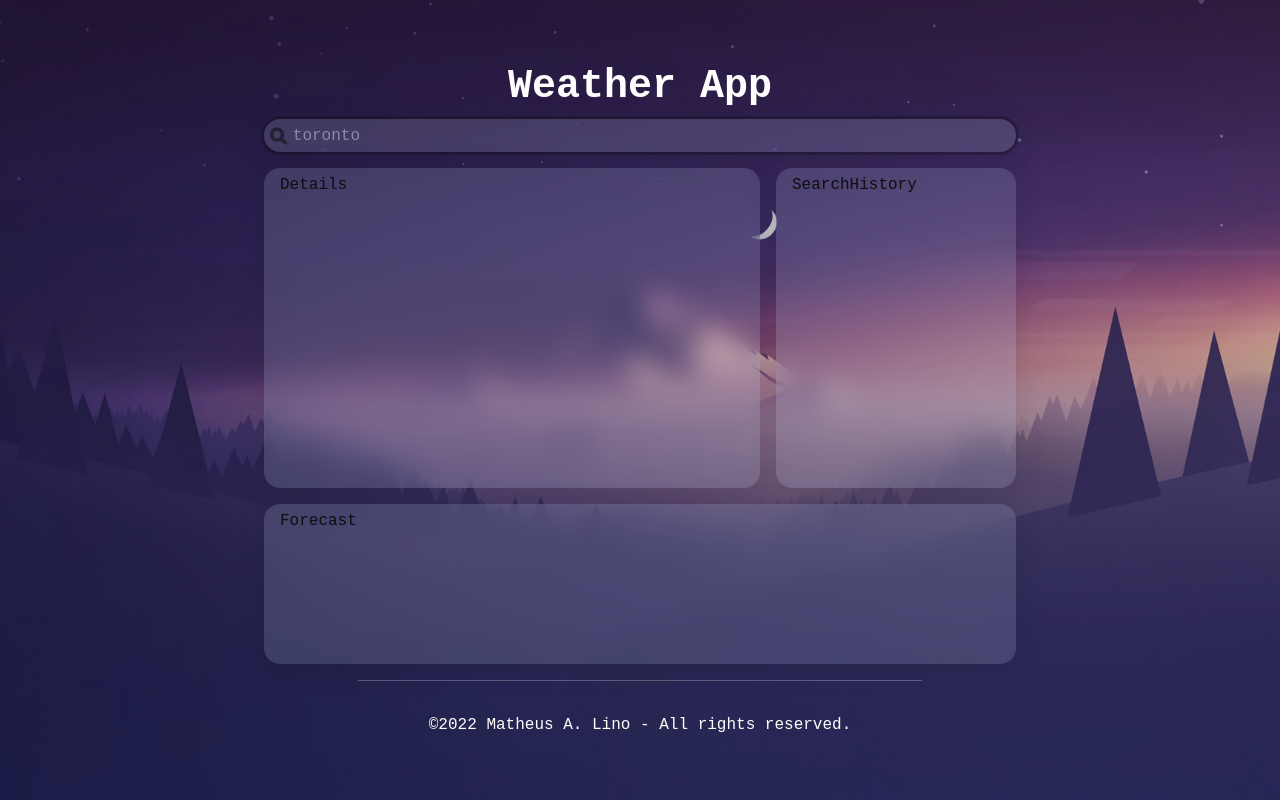
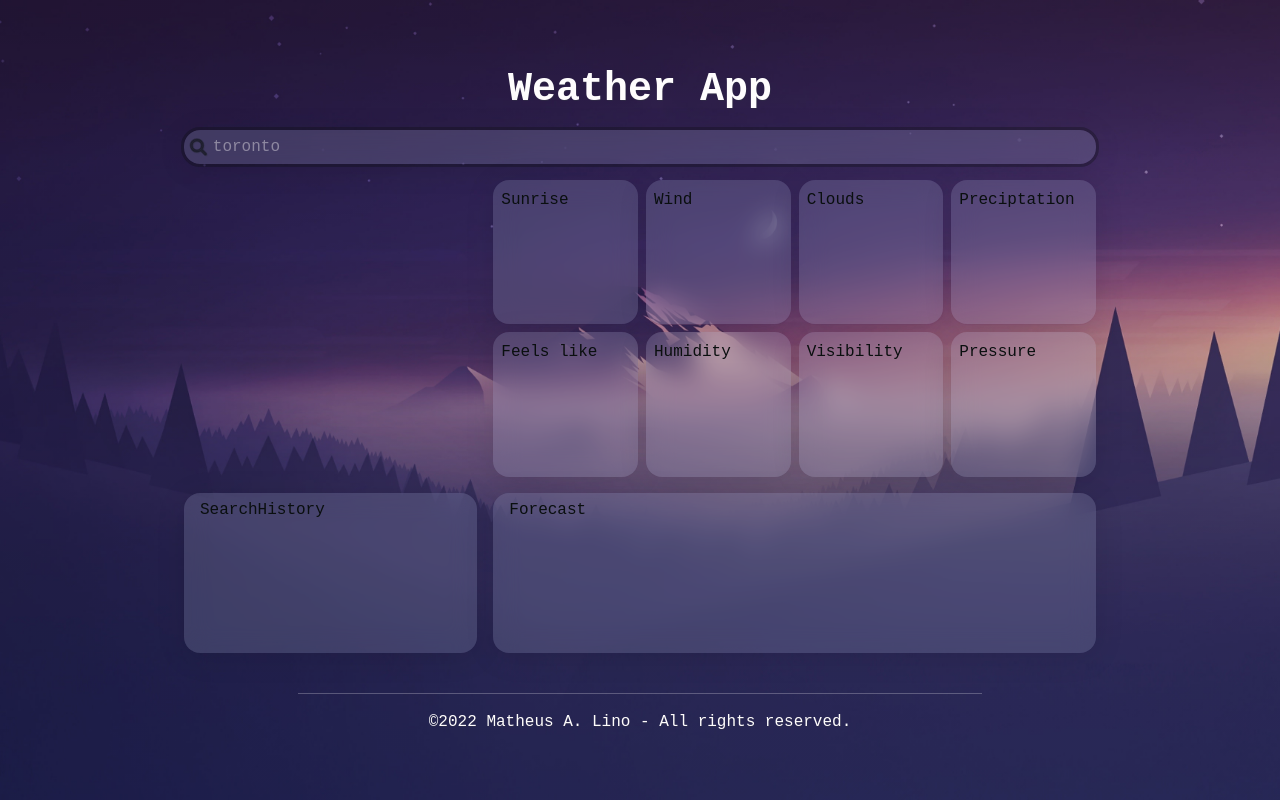
Before and after one commit to matheuslino/Weather-App, a React (Create React App) app: page / in a window 1280 px wide. Built offline with nearby package versions, Linux system fonts and the light colour scheme.

Commit message:
[add] Widget molecule, [wip] Widgets organisms

```diff
--- /dev/null
+++ b/src/components/molecules/Widget/Widget.tsx
@@ -0,0 +1,13 @@
+import React from 'react'
+import Box from '../../atoms/Box/Box'
+import styles from './style.module.css'
+
+const Widget = (props: any) => {
+  const render = (
+    <Box className={`${styles.Widget} ${props?.className}`}>
+      {props.children}
+    </Box>
+  )
+  return render
+}
+export default Widget
--- /dev/null
+++ b/src/components/molecules/Widget/style.module.css
@@ -0,0 +1,9 @@
+.Widget {
+  min-width: 5em;
+  width: fit-content;
+  padding: 0.5em;
+  aspect-ratio: 1/1;
+}
+.Widget > div {
+  background-color: red;
+}
--- a/src/components/organisms/Details/Details.tsx
+++ b/src/components/organisms/Details/Details.tsx
@@ -1,10 +1,26 @@
 import React from 'react'
-import Box from '../../atoms/Box/Box'
+import { Container, Row, Col } from 'reactstrap'
+import Widget from '../../molecules/Widget/Widget'
 import styles from './style.module.css'
 
 const Details = (props: any) => {
   const render = (
-    <Box className={`${styles.Details} ${props?.className}`}>Details</Box>
+    <Row className={`${styles.Details} ${props?.className} g-2`}>
+      {[
+        'Sunrise',
+        'Wind',
+        'Clouds',
+        'Preciptation',
+        'Feels like',
+        'Humidity',
+        'Visibility',
+        'Pressure',
+      ].map((item, key) => (
+        <Col xs={3}>
+          <Widget className='w-100'>{item}</Widget>
+        </Col>
+      ))}
+    </Row>
   )
   return render
 }
--- a/src/components/organisms/Details/style.module.css
+++ b/src/components/organisms/Details/style.module.css
@@ -1,3 +1,3 @@
 .Details {
-  height: min(40vh, 25em);
+  min-height: min(40vh, 15em);
 }
--- a/src/pages/Home.tsx
+++ b/src/pages/Home.tsx
@@ -79,19 +79,25 @@ const Home = () => {
     <Container
       className={`${styles.Home} d-flex flex-column justify-content-center px-4`}
     >
-      <Header />
-      <Searchbar className={'w-100 mb-3'} />
-
+      <Row>
+        <Col className='text-center'>
+          <Header />
+        </Col>
+      </Row>
+      <Row className='mt-2 mb-3'>
+        <Searchbar className={'w-100'} />
+      </Row>
       <Row className='mb-3 g-3'>
+        <Col xs={12} md={4}></Col>
         <Col xs={12} md={8}>
           <Details className={styles.Details} />
         </Col>
-        <Col xs={12} md={4} className='d-none d-md-grid'>
+      </Row>
+      <Row className='g-3'>
+        <Col xs={12} md={4}>
           <SearchHistory className={styles.SearchHistory} />
         </Col>
-      </Row>
-      <Row>
-        <Col xs={12}>
+        <Col xs={12} md={8}>
           <Forecast className={styles.Forecast} />
         </Col>
       </Row>
--- a/src/pages/style.module.css
+++ b/src/pages/style.module.css
@@ -12,5 +12,5 @@ body {
 }
 .Home {
   min-height: 100vh;
-  max-width: 50em;
+  max-width: 60em;
 }
--- a/src/templates/Footer/Footer.tsx
+++ b/src/templates/Footer/Footer.tsx
@@ -4,9 +4,11 @@ import styles from './style.module.css'
 const Footer = () => {
   const render = (
     <section className={styles.footer}>
-      <footer className={`d-flex flex-column align-items-center`}>
+      <footer
+        className={`d-flex flex-column align-items-center text-center mt-4`}
+      >
         <hr className='w-75' />
-        <div className='mt-3'>
+        <div>
           ©2022{' '}
           <a href='https://linkedin.com/in/matheus-lino/' target='_blank'>
             Matheus A. Lino
--- a/src/templates/Header/Header.tsx
+++ b/src/templates/Header/Header.tsx
@@ -4,7 +4,7 @@ import styles from './style.module.css'
 const Header = () => {
   const render = (
     <section className={styles.header}>
-      <header className='text-center'>
+      <header>
         <h1>Weather App</h1>
       </header>
     </section>
```
